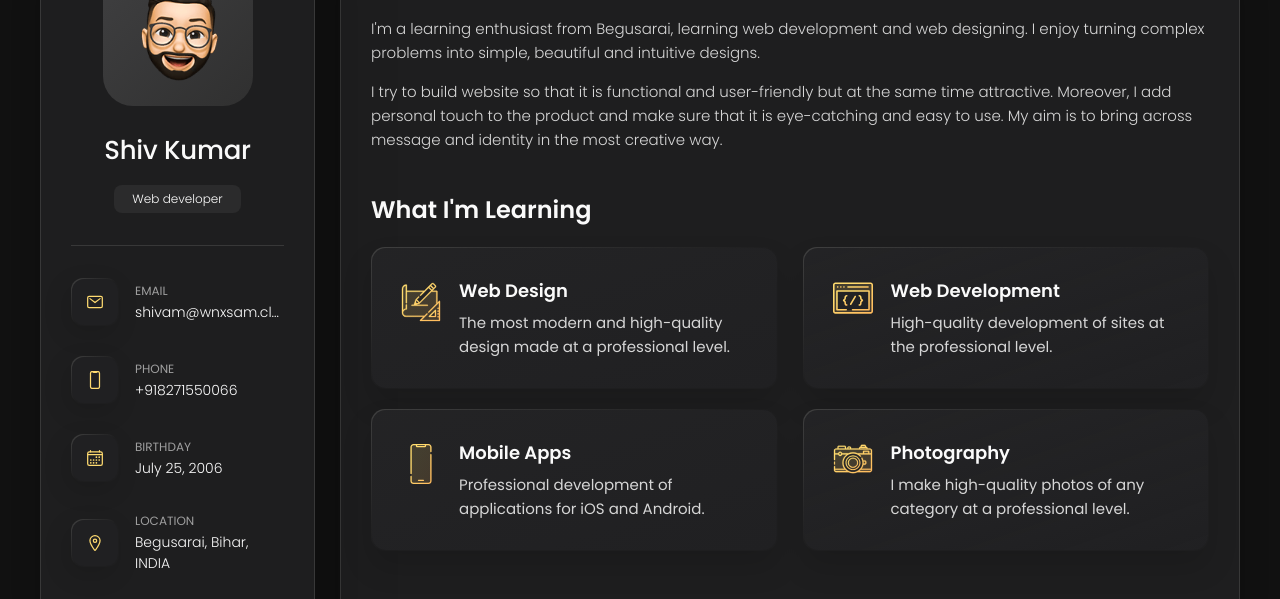
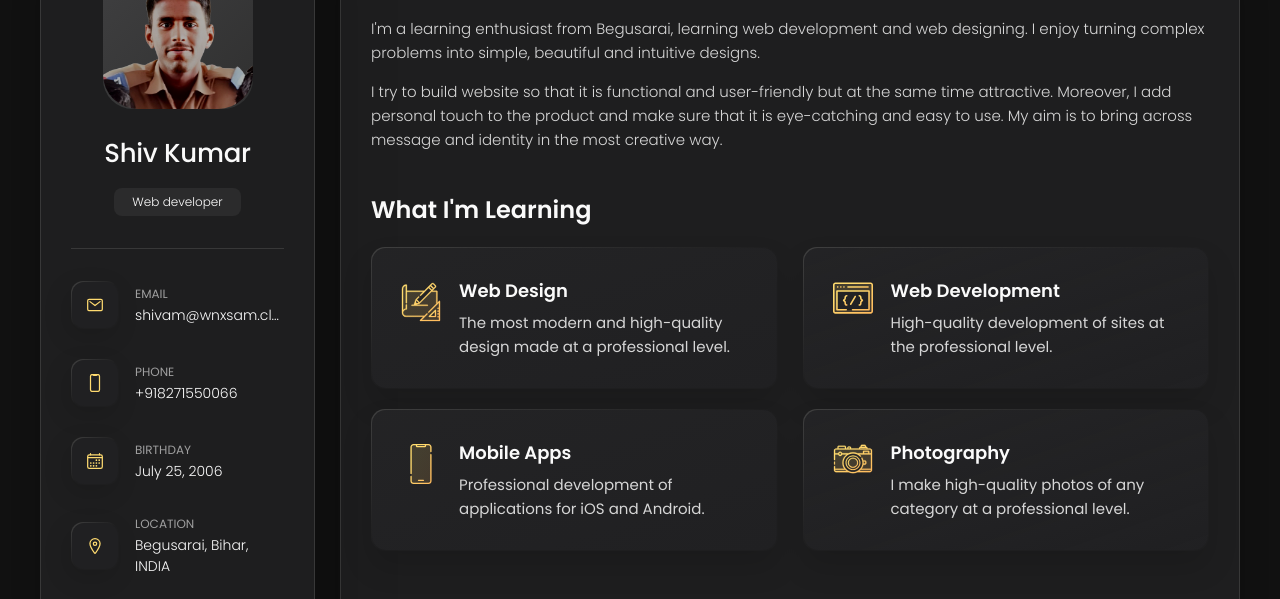
Before and after one commit to Sam7489/my-website, a plain HTML site: page index.html in a window 1280 px wide. Shown: the part 162-761 px from the top of the page. Drawn offline with nearby package versions, Linux system fonts and the light colour scheme.

Commit message:
Update index.html

```diff
--- a/index.html
+++ b/index.html
@@ -42,7 +42,7 @@
       <div class="sidebar-info">
 
         <figure class="avatar-box">
-          <img src="./assets/images/my-avatar.png" alt="Shiv Kumar" width="80">
+          <img src="./sam-removebg-preview.png" alt="Shiv Kumar" width="80" style="border-radius: 35px; filter: brightness(87%)">
         </figure>
 
         <div class="info-content">
```
